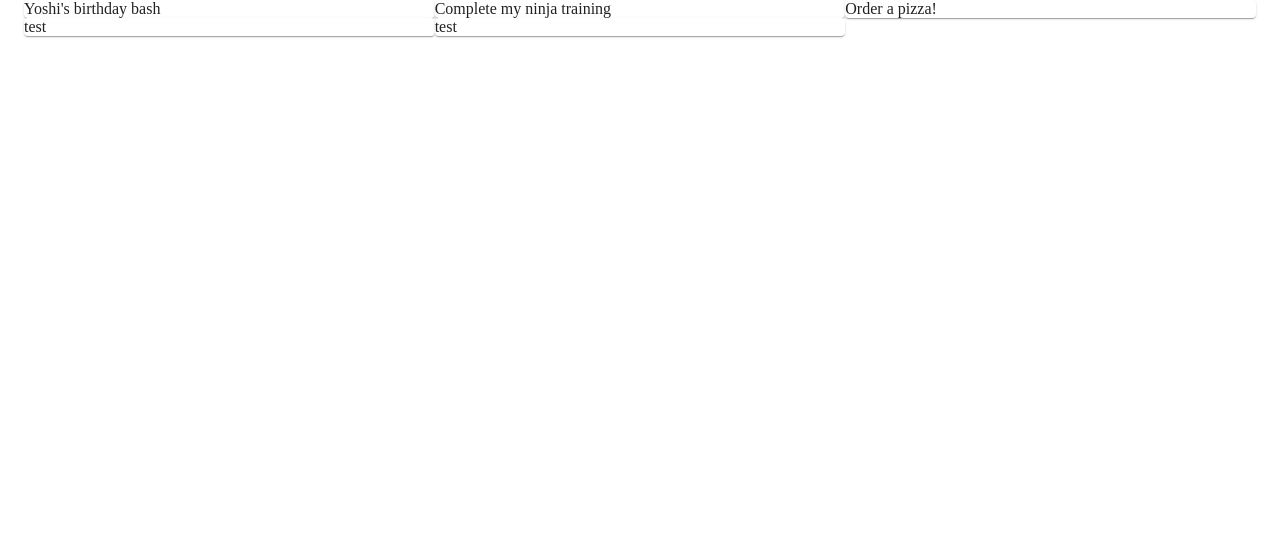
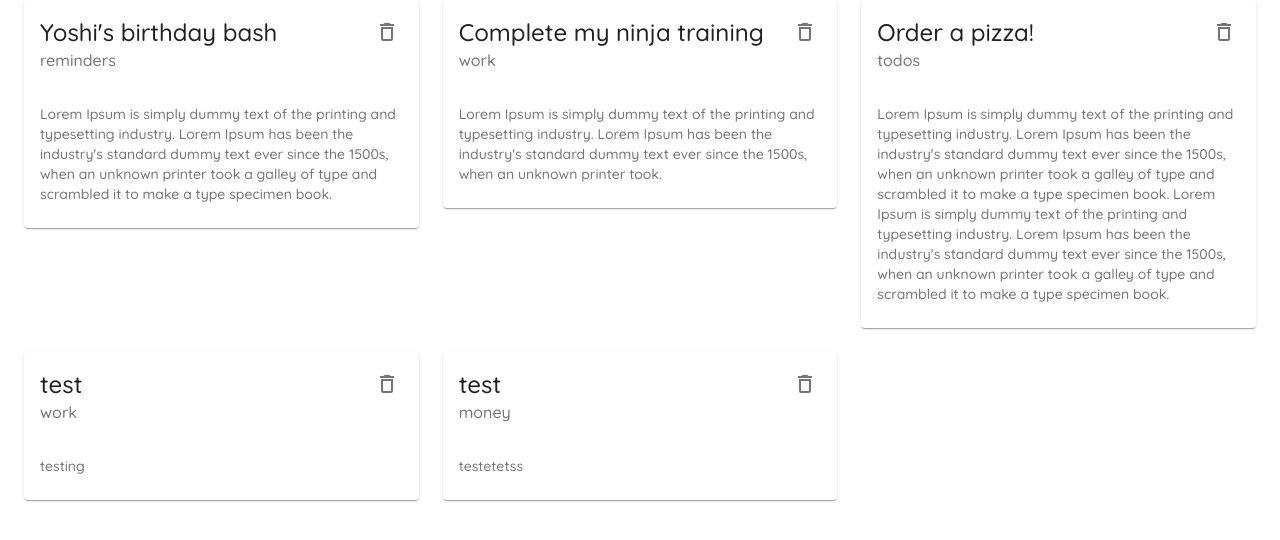
Before and after one commit to Dina2703/MUI002, a React (Create React App) app: page / in a window 1280 px wide. Shown: the top 540 px of the page. Built offline with nearby package versions, Linux system fonts and the light colour scheme; data requests are answered from the project's data file.

Commit message:
Card Component MUI

```diff
--- /dev/null
+++ b/src/components/NoteCard.js
@@ -0,0 +1,28 @@
+import Card from "@material-ui/core/Card";
+import CardHeader from "@material-ui/core/CardHeader";
+import CardContent from "@material-ui/core/CardContent";
+import { IconButton, Typography } from "@material-ui/core";
+import { DeleteOutlined } from "@material-ui/icons";
+
+function NoteCard({ note }) {
+  return (
+    <Card elevation={1}>
+      <CardHeader
+        action={
+          <IconButton>
+            <DeleteOutlined />
+          </IconButton>
+        }
+        title={note.title}
+        subheader={note.category}
+      />
+      <CardContent>
+        <Typography variant="body2" color="textSecondary">
+          {note.details}
+        </Typography>
+      </CardContent>
+    </Card>
+  );
+}
+
+export default NoteCard;
--- a/src/pages/Notes.js
+++ b/src/pages/Notes.js
@@ -1,5 +1,6 @@
 import { useEffect, useState } from "react";
 import { Container, Grid, Paper } from "@material-ui/core";
+import NoteCard from "../components/NoteCard";
 
 export default function Notes() {
   const [notes, setNotes] = useState([]);
@@ -12,10 +13,10 @@ export default function Notes() {
 
   return (
     <Container>
-      <Grid container>
+      <Grid container spacing={3}>
         {notes.map((note) => (
           <Grid item key={note.id} xs={12} md={6} lg={4}>
-            <Paper>{note.title}</Paper>
+            <NoteCard note={note} />
           </Grid>
         ))}
       </Grid>
```
Also changed, not shown: note.txt.
